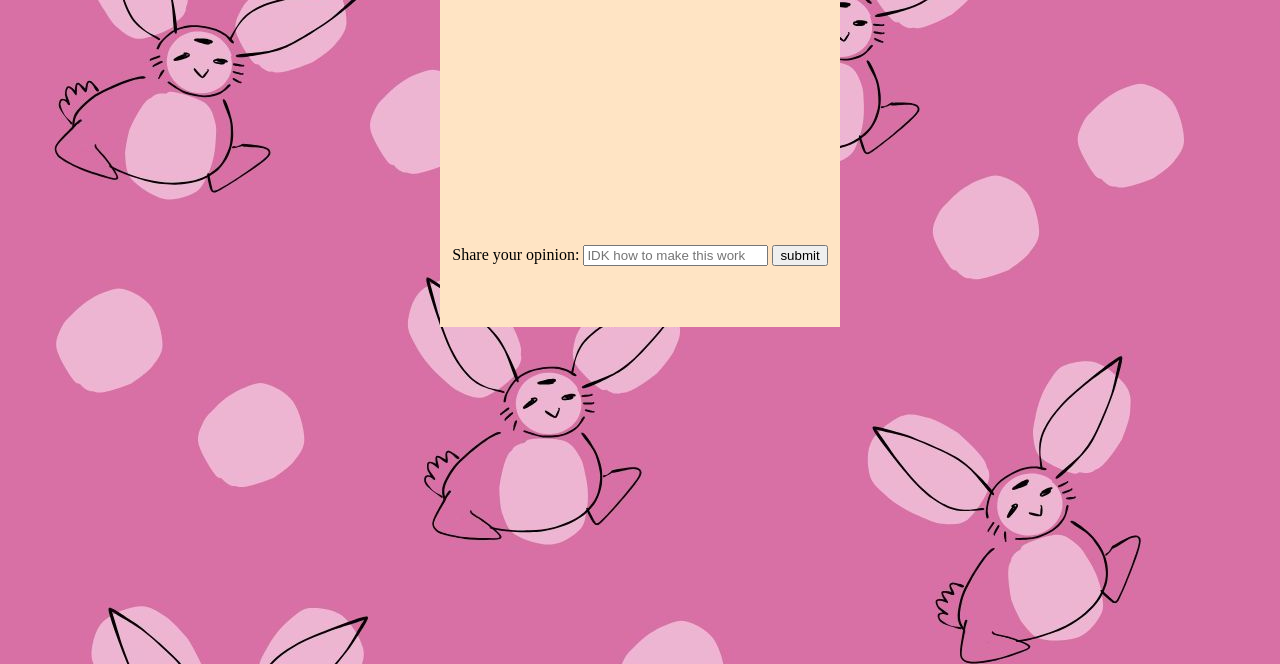
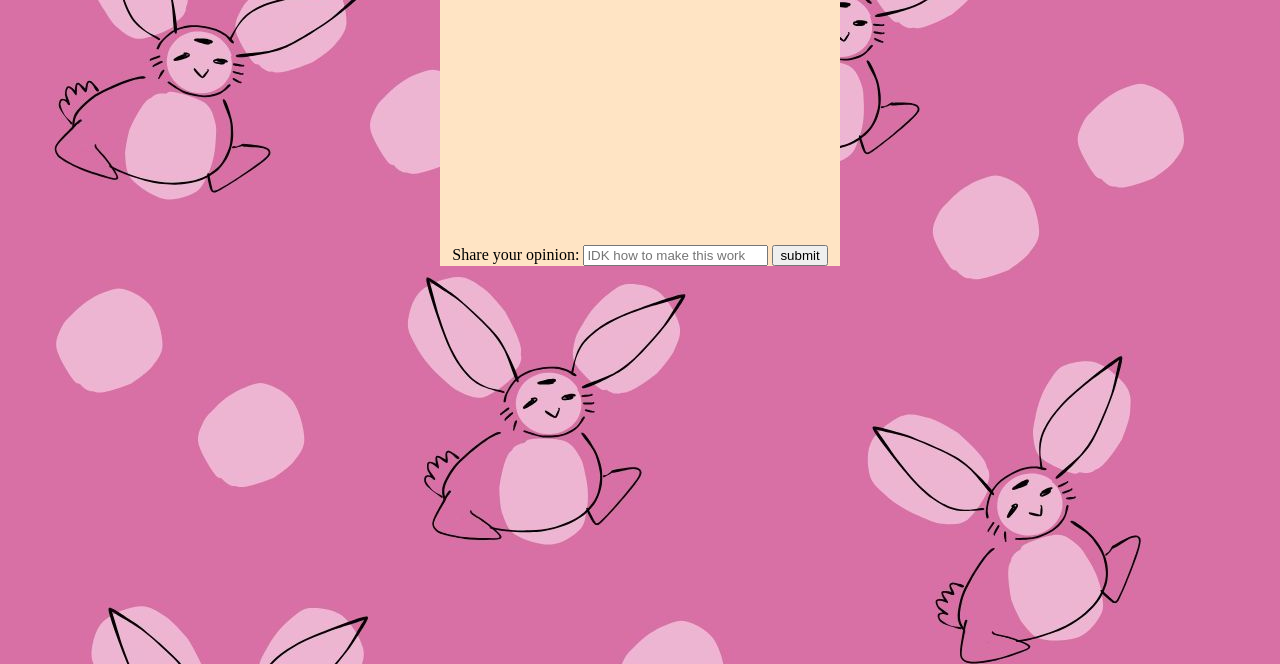
Before and after one commit to hazardhus-blip/Rate-my-first-website, a plain HTML site: page votes/bad.html in a window 1280 px wide. Shown: the part 136-800 px from the top of the page. Drawn offline with Linux system fonts and the light colour scheme.

Commit message:
Update vote.css

```diff
--- a/votes/vote.css
+++ b/votes/vote.css
@@ -3,7 +3,7 @@ body{ background-image: url(hazardhusbackdrop.jpg);}
 
 .font{
     background-color: bisque;
-    height: 400px;
+    height: fit-content;
     width: 400px;
     margin-left: auto;
     margin-right: auto;
```
